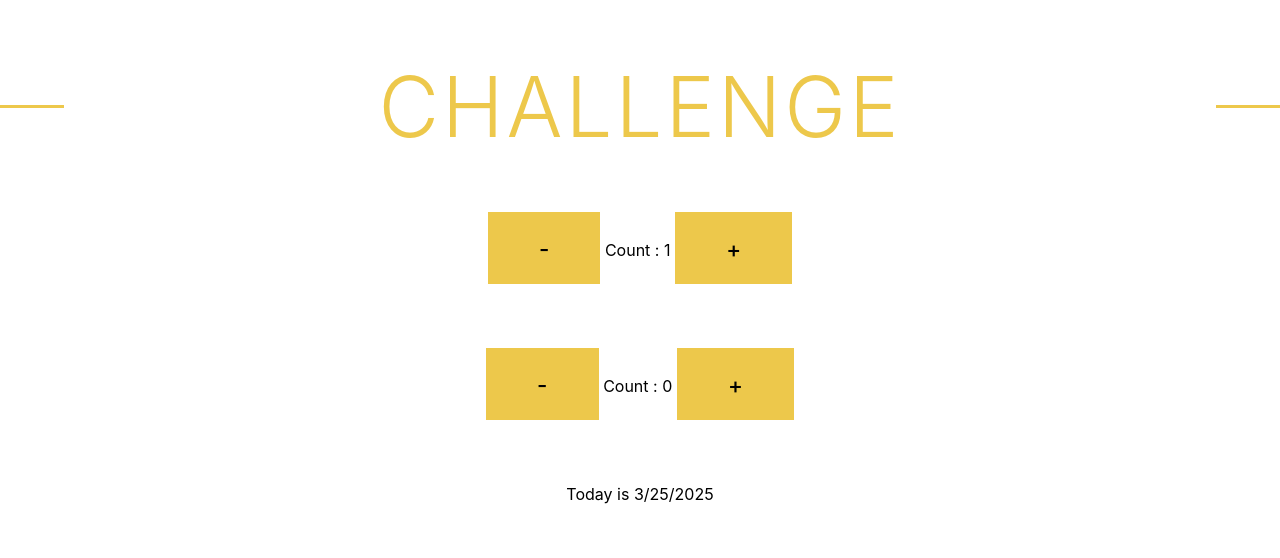
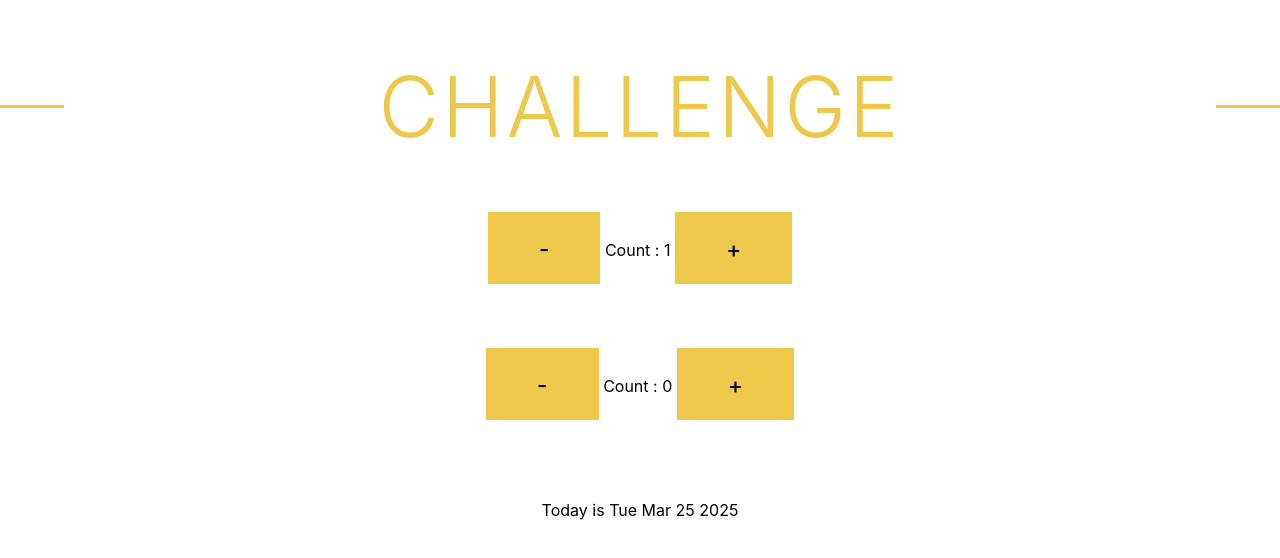
Before and after one commit to mehmetsukrukavak/counter, a React (Create React App) app: page / in a window 1280 px wide. Shown: the top 558 px of the page. Built offline with nearby package versions, Linux system fonts and the light colour scheme.

Commit message:
different view :)

```diff
--- a/src/components/Counter.tsx
+++ b/src/components/Counter.tsx
@@ -4,6 +4,10 @@ import "../index.css";
 export default function Counter() {
     const [step, setStep] = useState(1);
     const [count, setCount] = useState(0);
+
+    const today = new Date();
+    today.setDate(today.getDate() + count);
+
 
     function handleCountIncrease() {
         setCount(count => count + step);
@@ -20,6 +24,7 @@ export default function Counter() {
     function handleStepDecrease() {
         setStep(step => step - 1);
     }
+
     return (
         <div className="counter">
             <div>
@@ -32,11 +37,23 @@ export default function Counter() {
                 <span> Count : {count} </span>
                 <button className="btn" onClick={handleCountIncrease}>+</button>
             </div>
-          { count === 0 &&  <span>Today is {new Date(new Date().setDate(new Date().getDate() + (count))).toLocaleDateString()} </span> }
+
+            <p>
+        <span>
+          {count === 0
+              ? "Today is "
+              : count > 0
+                  ? `${count} days from today is `
+                  : `${Math.abs(count)} days ago was `}
+        </span>
+                <span>{today.toDateString()}</span>
+            </p>
+
+
+            {/*{ count === 0 &&  <span>Today is {new Date(new Date().setDate(new Date().getDate() + (count))).toLocaleDateString()} </span> }
           { count > 0 &&  <span>{ count  } Days later  {new Date(new Date().setDate(new Date().getDate() + (count))).toLocaleDateString()} </span> }
           { count < 0 &&  <span>{ count * -1 } Days before  {new Date(new Date().setDate(new Date().getDate() + (count))).toLocaleDateString()} </span> }
-
-
+*/}
 
 
         </div>
```
Lines whose indentation alone changed are shown as unchanged.
